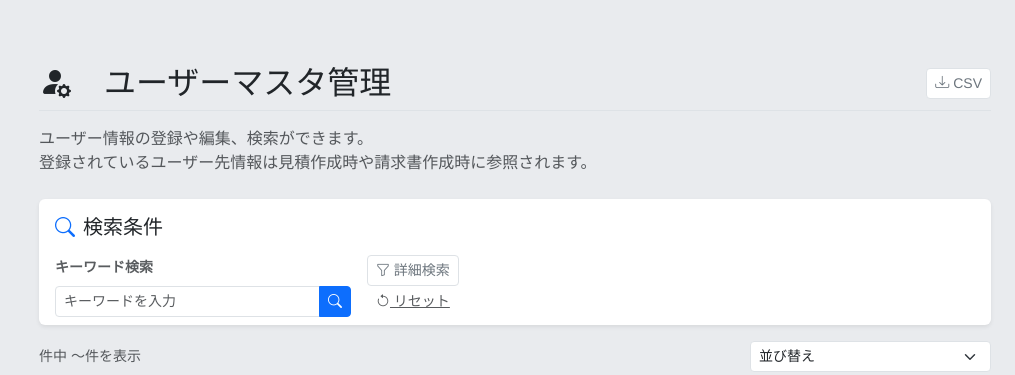
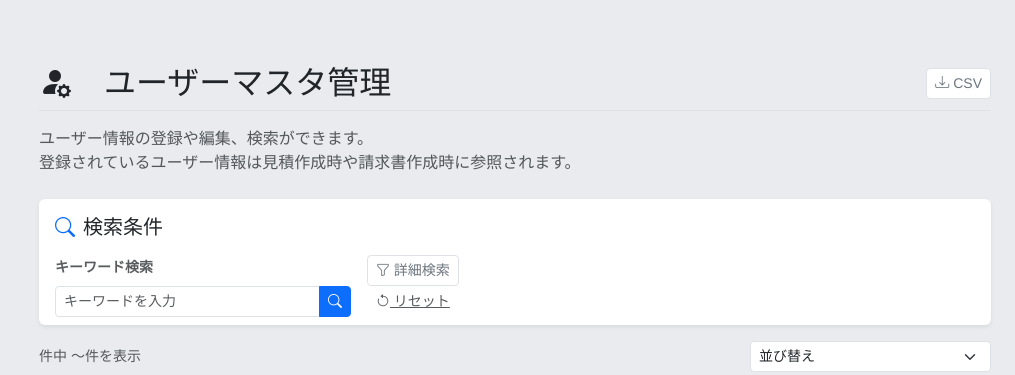
Before and after one commit to Kyosuke23/django_app, a Django app: template src/templates/register/list.html in a window 1280 px wide. Shown: the top 375 px of the page, without its empty margins (265-1280 px from the left). Run offline with Django 4.2, Linux system fonts and the light colour scheme; the template is opened without the code that fills it: values that come from a table or form of the project are taken from there, others are empty; parts of the project's set-up code (start-up, migrations or seed data) failed here and were passed over; some libraries are stand-ins or nearby versions.

Commit message:
画面説明文を微調整

```diff
--- a/src/templates/register/list.html
+++ b/src/templates/register/list.html
@@ -34,7 +34,7 @@
   {# 画面説明 #}
   <p class="text-muted mb-4">
       ユーザー情報の登録や編集、検索ができます。<br>
-      登録されているユーザー先情報は見積作成時や請求書作成時に参照されます。
+      登録されているユーザー情報は見積作成時や請求書作成時に参照されます。
   </p>
 
   {# 検索フォーム #}
```
